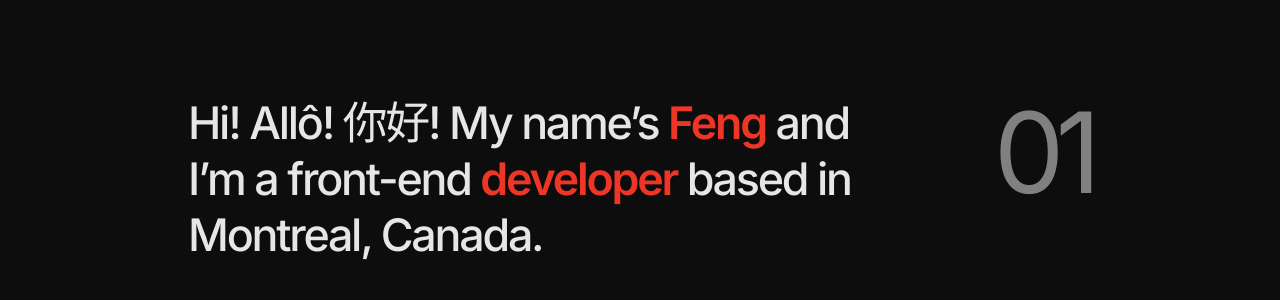
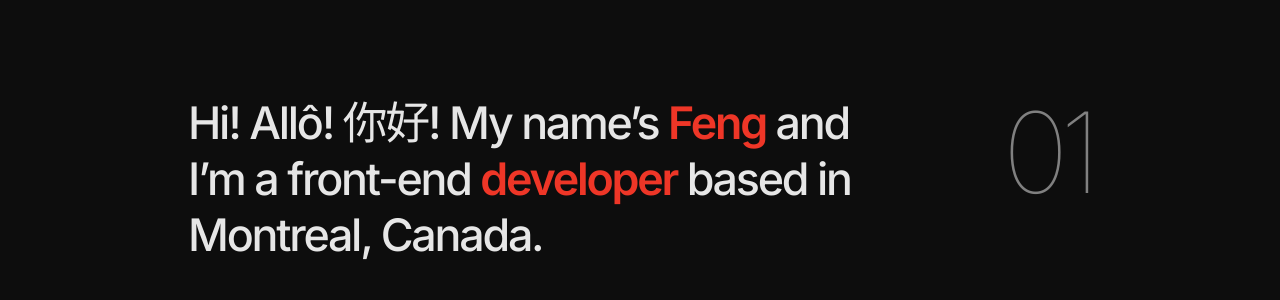
Before and after one commit to jingtianfeng/jtfeng-personal-1, a Jekyll site: the page built from index.html, in a window 1280 px wide. Shown: the part 276-576 px from the top of the page. Built offline with Jekyll 4.4.1, drawn with Linux system fonts in a browser that asks for light colours.

Commit message:
UPDATE styles: $display-font-weight

```diff
--- a/assets/css/styles.scss
+++ b/assets/css/styles.scss
@@ -146,7 +146,7 @@ $display-font-sizes: (
         5: map-get($spacers, 5),
         6: map-get($spacers, 4),
 );
-$display-font-weight: $font-weight-light;
+$display-font-weight: 100;
 $display-line-height: 1;
 // ---------------------------------------------------------------------------------
 $lead-font-size: $h2-font-size;
```
